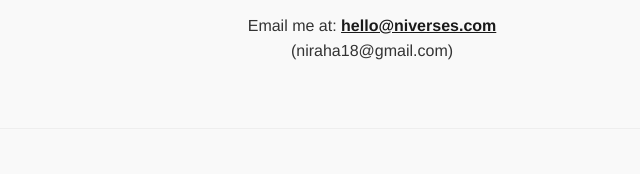
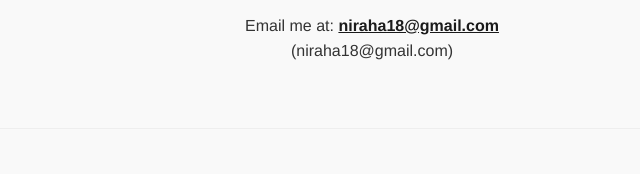
Before and after one commit to Gin-lo/ni.verses-, a plain HTML site: page index.html in a window 1280 px wide. Shown: the part 1608-1782 px from the top of the page, 268-908 px from the left. Drawn offline with Linux system fonts and the light colour scheme.

Commit message:
Update index.html

```diff
--- a/index.html
+++ b/index.html
@@ -44,7 +44,7 @@
     <!-- Contact Section -->
     <section id="contact" class="container contact">
         <h2>Let's Work Together</h2>
-        <p>Email me at: <a href="mailto:niraha18@gmail.com">hello@niverses.com</a></p>
+        <p>Email me at: <a href="mailto:niraha18@gmail.com">niraha18@gmail.com</a></p>
         <p>(niraha18@gmail.com)</p>
     </section>
 
```
